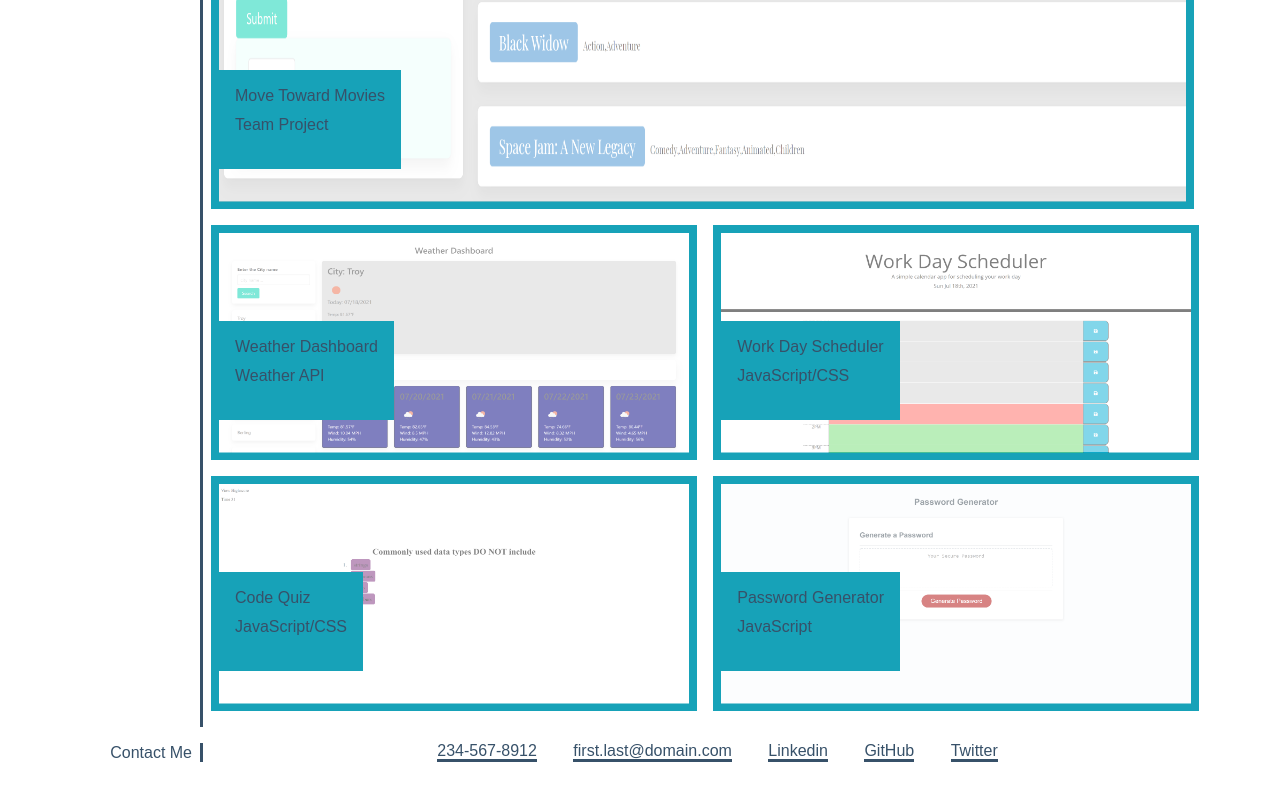
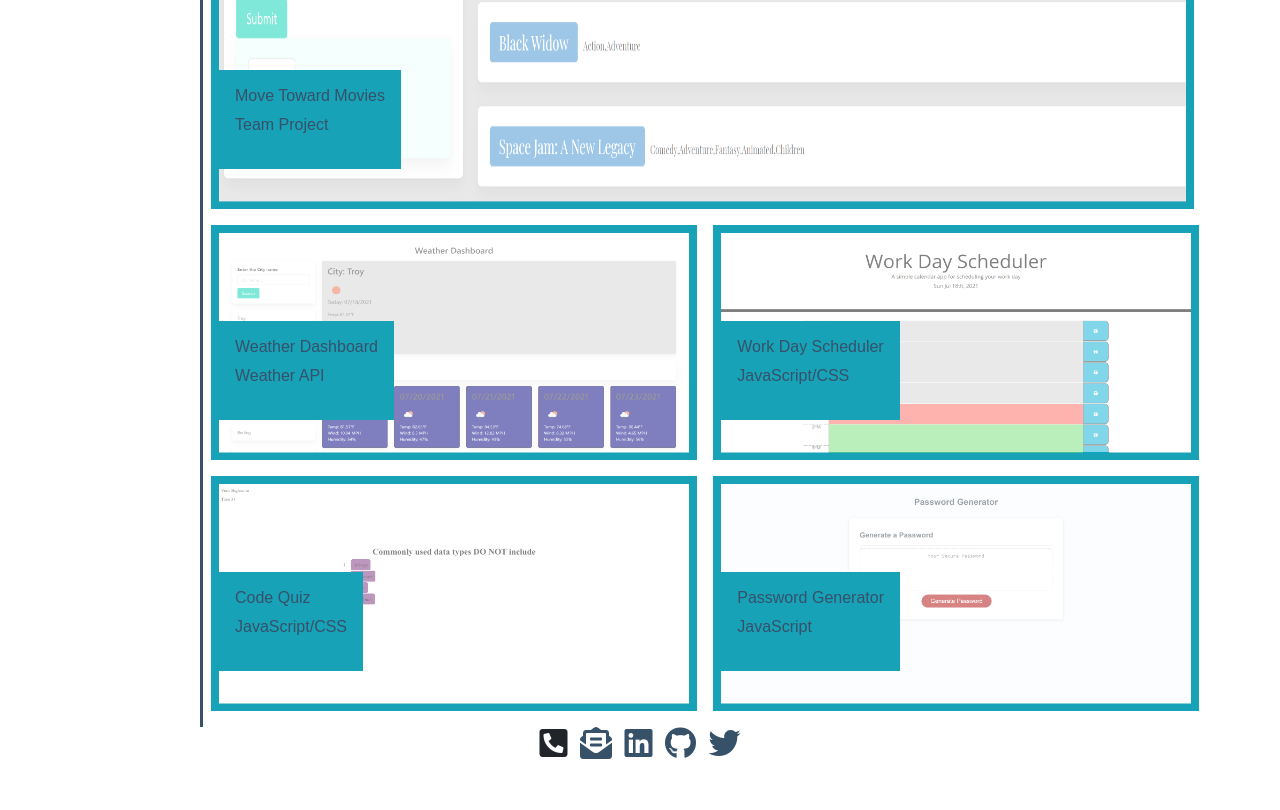
Before and after one commit to eamahma/Portfolio, a plain HTML site: page index.html in a window 1280 px wide. Shown: the part 688-1498 px from the top of the page. After the commit the page ends 1464 px from the top, so only its background shows below. Drawn offline with nearby package versions, Linux system fonts and the light colour scheme.

Commit message:
footer updated with bootstrap and fontawsome icons

```diff
--- a/index.html
+++ b/index.html
@@ -55,7 +55,7 @@
                         <a class="nav-link" href="#contact">Connect</a>
                     </li>
                     <li class="nav-item active">
-                        <a class="nav-link" href="#">Resume</a>
+                        <a class="nav-link" href="resume.html">Resume</a>
                     </li>
                 </ul>
             </div>
@@ -136,8 +136,8 @@
     </main>
 
     <!-- Contact Information -->
-    <footer id="contact">
-        <h2>Contact Me</h2>
+    <!-- <footer id="contact">
+        <h2>Connect</h2>
         <nav>
             <a>234-567-8912</a>
             <a href="mailto: first@last.com">first.last@domain.com</a>
@@ -145,7 +145,27 @@
             <a href="https://github.com/eamahma" target="_blank">GitHub</a>
             <a href="https://twitter.com/aammiirr" target="_blank">Twitter</a>
         </nav>
-    </footer>
+    </footer> -->
+
+    <div class="footer mb-2" id="contact">
+        <div class="row fa-1x">
+          <!-- <div class="col-md-1 text-center">Connect</div> -->
+          <div class="col-md-12">
+            <ul class="list-inline  text-center">
+              <li class="list-inline-item fa-2x"><i class="fas fa-phone-square-alt"></i></li>
+              <li class="list-inline-item fa-2x"><a href="mailto:eamahma@gmail.com" target="_blank"><i
+                    class="fas fa-envelope-open-text"></i></a></li>
+              <li class="list-inline-item fa-2x"><a href="http://www.linkedin.com/in/amir-ahmadi-858110190" target="_blank"><i
+                    class="fab fa-linkedin"></i></a></li>
+              <li class="list-inline-item fa-2x"><a href="https://github.com/eamahma" target="_blank"><i
+                    class="fab fa-github"></i></a></li>
+              <li class="list-inline-item fa-2x"><a href="https://twitter.com/aammiirr" target="_blank"><i
+                    class="fab fa-twitter"></i></a></li>
+            </ul>
+          </div>
+        </div>
+      </div>
+
     <!-- jQuery first, then Popper.js, then Bootstrap JS -->
     <script src="https://code.jquery.com/jquery-3.3.1.slim.min.js"
         integrity="sha384-q8i/X+965DzO0rT7abK41JStQIAqVgRVzpbzo5smXKp4YfRvH+8abtTE1Pi6jizo"
```
